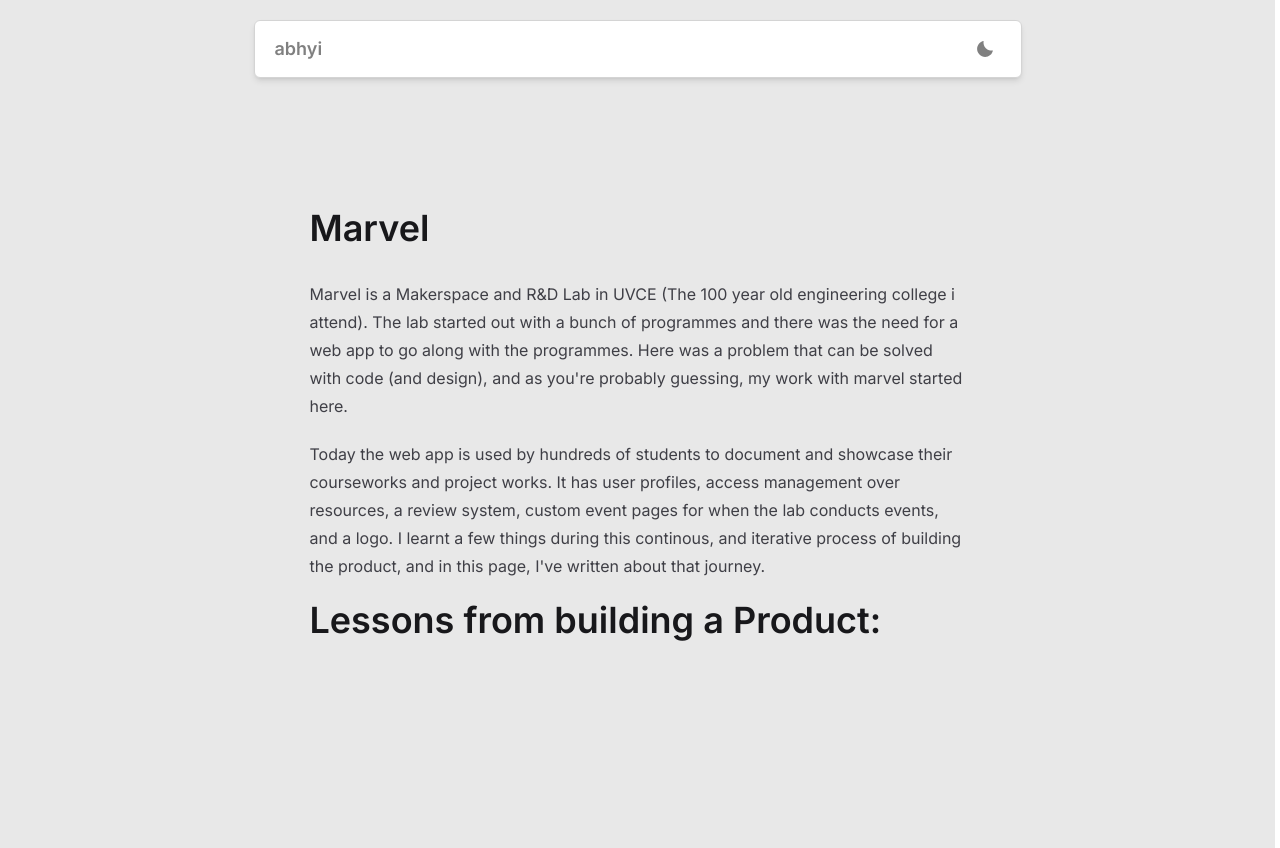
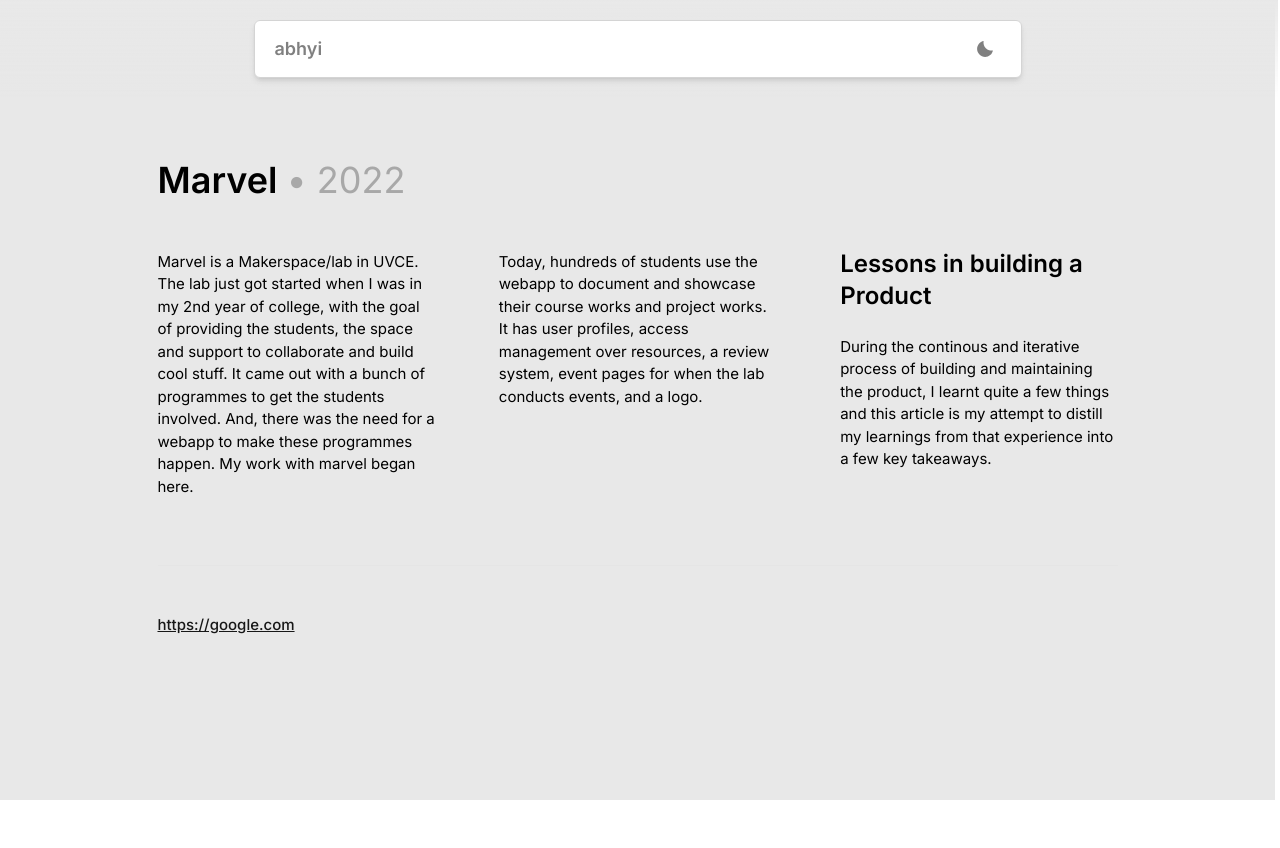
Before and after one commit to abyii/my-website, a Next.js app in the folder site/: page /work/marvel in a window 1280 px wide. After the commit the page ends 800 px from the top, so only its background shows below. Built offline with nearby package versions, Linux system fonts and the light colour scheme; a web font is replaced by a local one; what tailwindcss-bg-patterns would draw is missing.

Commit message:
grid prose

```diff
--- a/site/app/globals.css
+++ b/site/app/globals.css
@@ -1,5 +1,6 @@
 @tailwind base;
 @tailwind components;
+@tailwind utilities;
 
 * {
   box-sizing: border-box;
@@ -53,5 +54,3 @@
 ::-webkit-scrollbar-thumb:hover {
   background: rgb(98, 98, 98);
 }
-
-@tailwind utilities;
--- a/site/app/work/marvel/marvel.mdx
+++ b/site/app/work/marvel/marvel.mdx
@@ -1,7 +1,17 @@
-# Marvel
+# Marvel <span className="text-p-6 dark:text-p-5 font-normal" >• 2022</span>
 
-Marvel is a Makerspace and R&D Lab in UVCE (The 100 year old engineering college i attend). The lab started out with a bunch of programmes and there was the need for a web app to go along with the programmes. Here was a problem that can be solved with code (and design), and as you're probably guessing, my work with marvel started here.
+<div className="grid grid-cols-1 md:grid-cols-3 md:gap-16">
+    Marvel is a Makerspace/lab in UVCE. The lab just got started when I was in my 2nd year of college, with the goal of providing the students, the space and support to collaborate and build cool stuff. It came out with a bunch of programmes to get the students involved. And, there was the need for a webapp to make these programmes happen. My work with marvel began here.
 
-Today the web app is used by hundreds of students to document and showcase their courseworks and project works. It has user profiles, access management over resources, a review system, custom event pages for when the lab conducts events, and a logo. I learnt a few things during this continous, and iterative process of building the product, and in this page, I've written about that journey.
+    Today, hundreds of students use the webapp to document and showcase their course works and project works. It has user profiles, access management over resources, a review system, event pages for when the lab conducts events, and a logo.
 
-# Lessons from building a Product:
+    <div className="-mt-8" >
+        ## Lessons in building a Product
+        During the continous and iterative process of building and maintaining the product, I learnt quite a few things and this article is my attempt to distill my learnings from that experience into a few key takeaways.
+    </div>
+
+</div>
+
+---
+
+[https://google.com](https://google.com)
--- a/site/app/work/marvel/page.tsx
+++ b/site/app/work/marvel/page.tsx
@@ -1,13 +1,21 @@
 import { Window } from "@abhyi/components/ui";
 import Mdx from "./marvel.mdx";
 import { AppBar } from "@abhyi/components/ui/AppBar";
+import clsx from "clsx";
 
 export default function page() {
   return (
     <>
       <Window className="flex flex-col items-center bg-p-9 dark:bg-p-1">
         <AppBar />
-        <div className="w-full h-full py-52 prose prose-zinc dark:prose-invert prose-headings:font-semibold">
+        <div
+          className={clsx(
+            "w-full max-w-5xl h-full py-40 px-8",
+            "prose dark:prose-invert prose-neutral",
+            "prose-headings:font-semibold prose-headings:text-p-0 dark:prose-headings:text-p-9",
+            "prose-p:text-p-0 dark:prose-p:text-p-9 prose-p:font-normal prose-p:leading-normal prose-p:text-[15px]"
+          )}
+        >
           <Mdx />
         </div>
       </Window>
--- a/site/components/MDX/WorkLayout.tsx
+++ /dev/null
@@ -1,13 +0,0 @@
-import clsx from "clsx";
-
-export default function WorkLayout({
-  meta,
-  ...props
-}: JSX.IntrinsicElements["div"] & { meta?: any }) {
-  return (
-    <div className={clsx("w-full", props?.className)}>
-      {meta?.title && <h1 className="text-3xl font-bold">{meta?.title}</h1>}
-      <div className="w-full prose">{props?.children}</div>
-    </div>
-  );
-}
--- a/site/components/Sections/Hero.tsx
+++ b/site/components/Sections/Hero.tsx
@@ -10,13 +10,13 @@
           <SocialIconArray />
         </div>
         {/* name */}
-        <h1 className="text-4xl font-light dark:font-extralight mt-12 md:mt-0">
+        <h1 className="text-4xl font-light mt-12 md:mt-0">
           <span className="text-p-0 dark:text-p-9">Abhishek</span>
           <br />
           <span className="text-p-5">Yanjarappa</span>
         </h1>
         {/* caption */}
-        <p className="text-p-0 dark:text-p-10 self-end text-sm dark:font-extralight mt-[90px] md:mt-12">
+        <p className="text-p-0 dark:text-p-10 self-end text-sm dark:font-light mt-[90px] md:mt-12">
           Developer and Designer
           <br />
           based in Bengaluru.
--- a/site/components/ui/AppBar.tsx
+++ b/site/components/ui/AppBar.tsx
@@ -10,7 +10,7 @@
 export const AppBar: React.FC<JSX.IntrinsicElements["nav"]> = () => {
   const theme = useTheme();
   return (
-    <motion.div className="w-full flex justify-center p-5 fixed top-0">
+    <motion.div className="w-full flex justify-center p-5 fixed top-0 bg-gradient-to-b from-p-9 dark:from-p-1 to-transparent ">
       <nav
         className={clsx(
           "flex justify-between items-center rounded-md w-full max-w-3xl shadow-md active:shadow dark:shadow-lg",
```
Also changed, not shown: site/mdx-components.tsx (+0 -8 lines).
